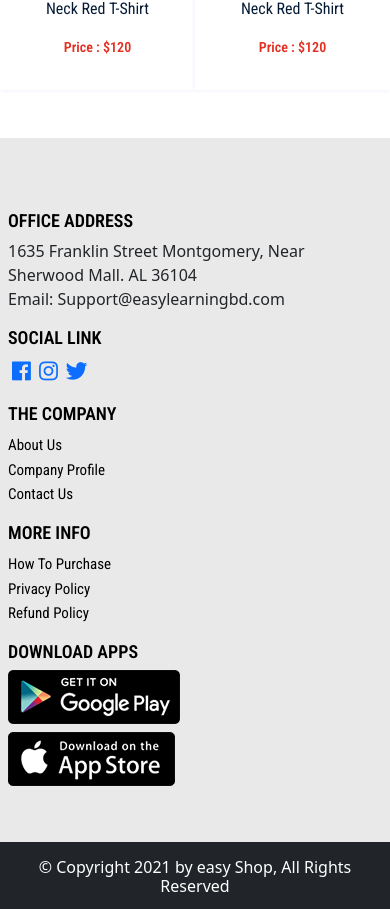
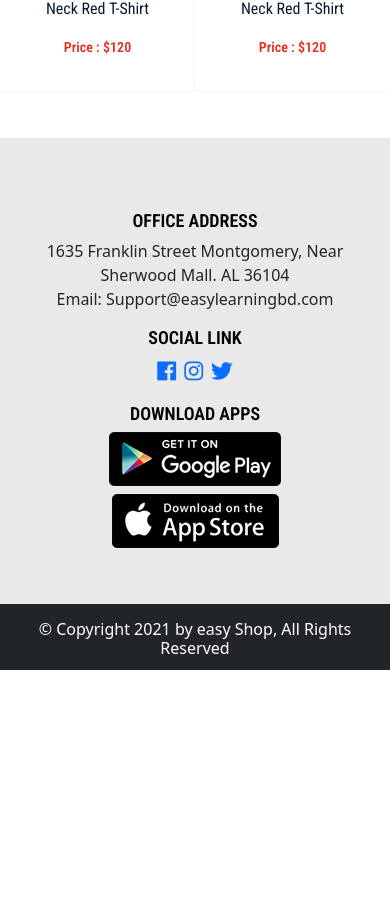
Before and after one commit to AbdelazizSoliman/PWA-Ecommerce, a React (Create React App) app in the folder user/ecom/: page / in a window 390 px wide. Shown: the part 5158-6067 px from the top of the page. After the commit the page ends 5828 px from the top, so only its background shows below. Built offline with nearby package versions, Linux system fonts and the light colour scheme.

Commit message:
Design footer component for mobile

```diff
--- a/user/ecom/src/components/common/FooterMobile.jsx
+++ b/user/ecom/src/components/common/FooterMobile.jsx
@@ -1,8 +1,61 @@
-import React, { Component } from "react";
+import React, { Component, Fragment } from "react";
+import { Col, Container, Row } from "react-bootstrap";
+import { Link } from "react-router-dom";
+import Apple from "../../assets/images/apple.png";
+import Google from "../../assets/images/google.png";
 
 class FooterMobile extends Component {
   render() {
-    return <div></div>;
+    return (
+      <Fragment>
+        <div className="footerback m-0 mt-5 pt-3 shadow-sm">
+          <Container className="text-center">
+            <Row className="px-0 my-5">
+              <Col className="p-2" lg={3} md={3} sm={6} xs={12}>
+                <h5 className="footer-menu-title">OFFICE ADDRESS</h5>
+                <p>
+                  1635 Franklin Street Montgomery, Near Sherwood Mall. AL 36104{" "}
+                  <br></br>
+                  Email: Support@easylearningbd.com
+                </p>
+                <h5 className="footer-menu-title">SOCIAL LINK</h5>
+                <a href="">
+                  <i className="fab m-1 h4 fa-facebook"></i>
+                </a>
+                <a href="">
+                  <i className="fab m-1 h4 fa-instagram"></i>
+                </a>
+                <a href="">
+                  <i className="fab m-1 h4 fa-twitter"></i>
+                </a>
+              </Col>
+
+              <Col className="p-2" lg={3} md={3} sm={6} xs={12}>
+                <h5 className="footer-menu-title">DOWNLOAD APPS</h5>
+                <a>
+                  <img src={Google} />
+                </a>
+                <br></br>
+                <a>
+                  <img className="mt-2" src={Apple} />
+                </a>
+                <br></br>
+              </Col>
+            </Row>
+          </Container>
+
+          <Container fluid={true} className="text-center m-0 pt-3 pb-1 bg-dark">
+            <Container>
+              <Row>
+                <h6 className="text-white">
+                  © Copyright 2021 by easy Shop, All Rights Reserved
+                </h6>
+              </Row>
+            </Container>
+          </Container>
+        </div>
+      </Fragment>
+    );
   }
 }
 
--- a/user/ecom/src/pages/HomePage.jsx
+++ b/user/ecom/src/pages/HomePage.jsx
@@ -8,6 +8,7 @@
 import NavMenuMobile from "../components/common/NavMenuMobile";
 import HomeTopMobile from "../components/home/HomeTopMobile";
 import { FooterDesktop } from "../components/common/FooterDesktop";
+import FooterMobile from "../components/common/FooterMobile";
 
 class HomePage extends Component {
   render() {
@@ -26,7 +27,12 @@
         <NewArrival />
         <Categories />
         <Collection />
-        <FooterDesktop />
+        <div className="Desktop">
+          <FooterDesktop />
+        </div>
+        <div className="Mobile">
+          <FooterMobile />
+        </div>
       </Fragment>
     );
   }
```
